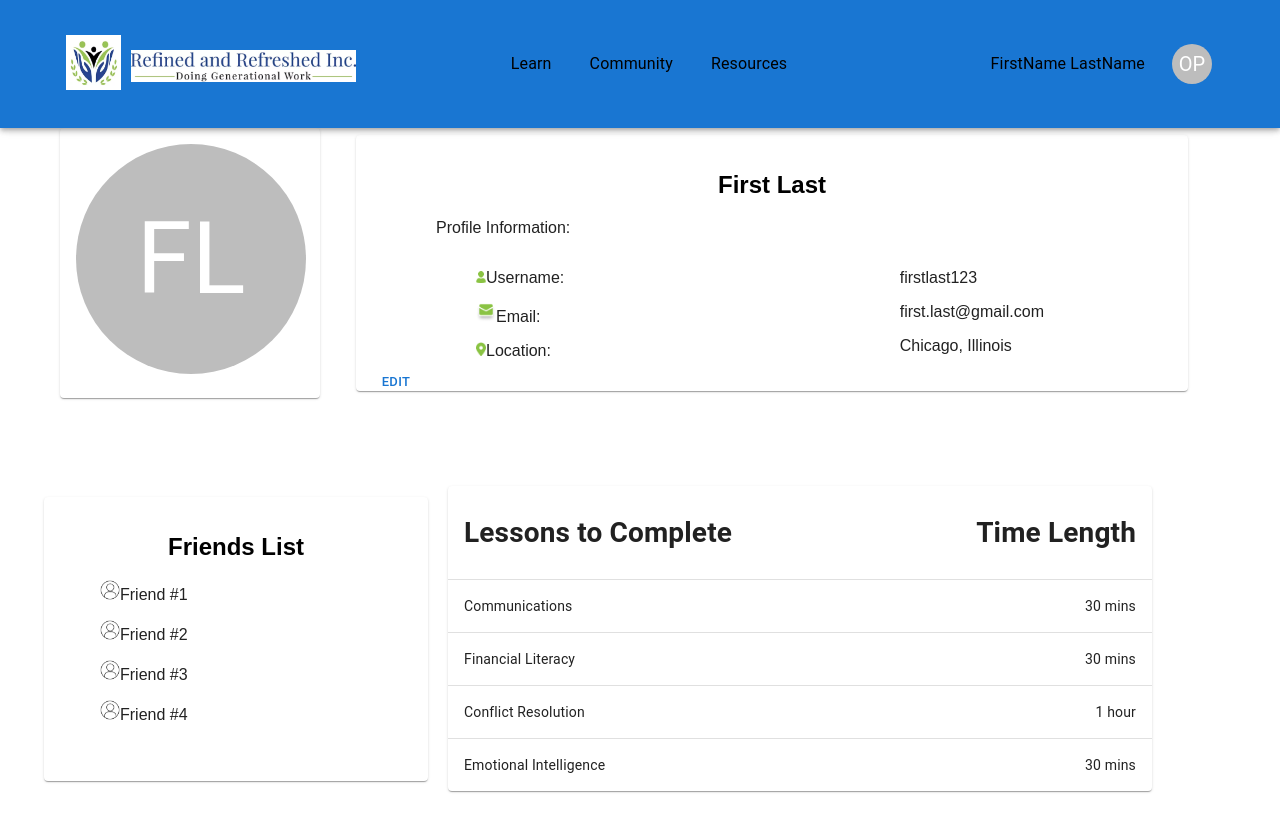
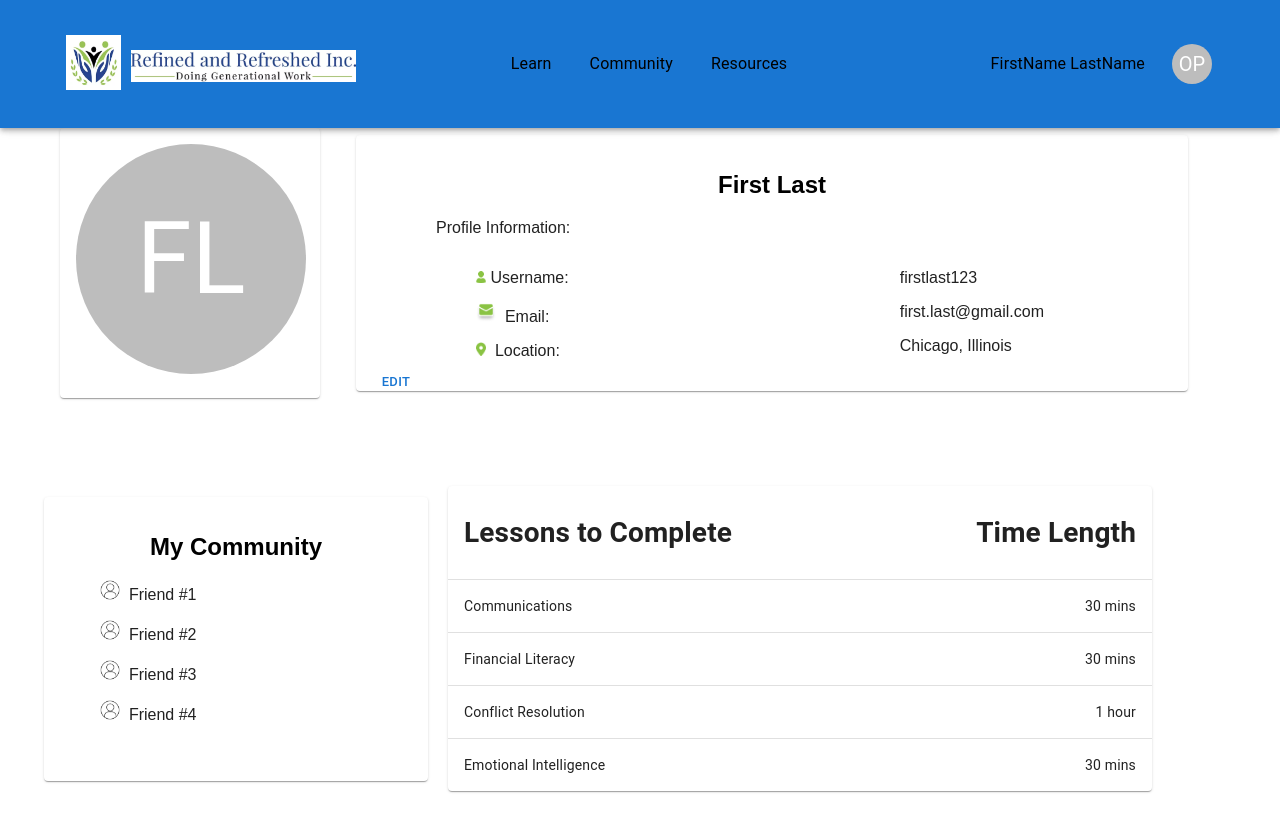
Before and after one commit to gagank02/legacy-builders-portal, a Next.js app in the folder client/: page /profile in a window 1280 px wide. Built offline with nearby package versions, Linux system fonts and the light colour scheme.

Commit message:
profile icons alignment

```diff
--- a/client/components/MuiFriendsCard.jsx
+++ b/client/components/MuiFriendsCard.jsx
@@ -18,19 +18,20 @@ export default function MuiFriendsCard() {
       </Typography> */}
       {/* <Typography variant="h5" component="div"> */}
 
-          <h2>Friends List</h2>
+          <h2>My Community</h2>
         {/* </Typography> */}
-        <ul style={{}}>
+        <ul style={{ }}>
 
-        <p> <img src = "assets/profile.webp"  width = "20px"  />
-               Friend #1</p>
+        <p> <img src = "assets/profile.webp" width = "20px"   />
+        <gap></gap>
+        &nbsp;  Friend #1</p>
 
         <p> <img src = "assets/profile.webp" width = "20px" />
-               Friend #2</p>
+        &nbsp;  Friend #2</p>
         <p> <img src = "assets/profile.webp" width = "20px" />
-               Friend #3</p>
+        &nbsp;  Friend #3</p>
         <p> <img src = "assets/profile.webp" width = "20px" />
-               Friend #4</p>
+        &nbsp;    Friend #4</p>
         </ul>
     </CardContent>
     <CardActions>
--- a/client/components/MuiProfileCard.jsx
+++ b/client/components/MuiProfileCard.jsx
@@ -21,11 +21,11 @@ export default function MuiProfileCard({userName, email, location, courses}) {
         <div style = {{position: "absolute", float: "left", paddingLeft: "5vw"}}>
         <ul style={{ }}>
         <p> <img src = "assets/Username.png"  width = "10 px"  />
-            Username:</p>
-            <p>   <img src = "assets/Email.png"  width = "20px"  />
-              Email: </p>
+        &nbsp;Username:</p>
+            <p>   <img src = "assets/Email.png"width = "20px"  />
+            &nbsp; Email: </p>
               <p> <img src = "assets/Location.png"  width = "10px"  />
-          Location:</p>
+              &nbsp; Location:</p>
         </ul>
         </div>
         <div style = {{ float: "right", paddingRight: "10vw"}}>
```
